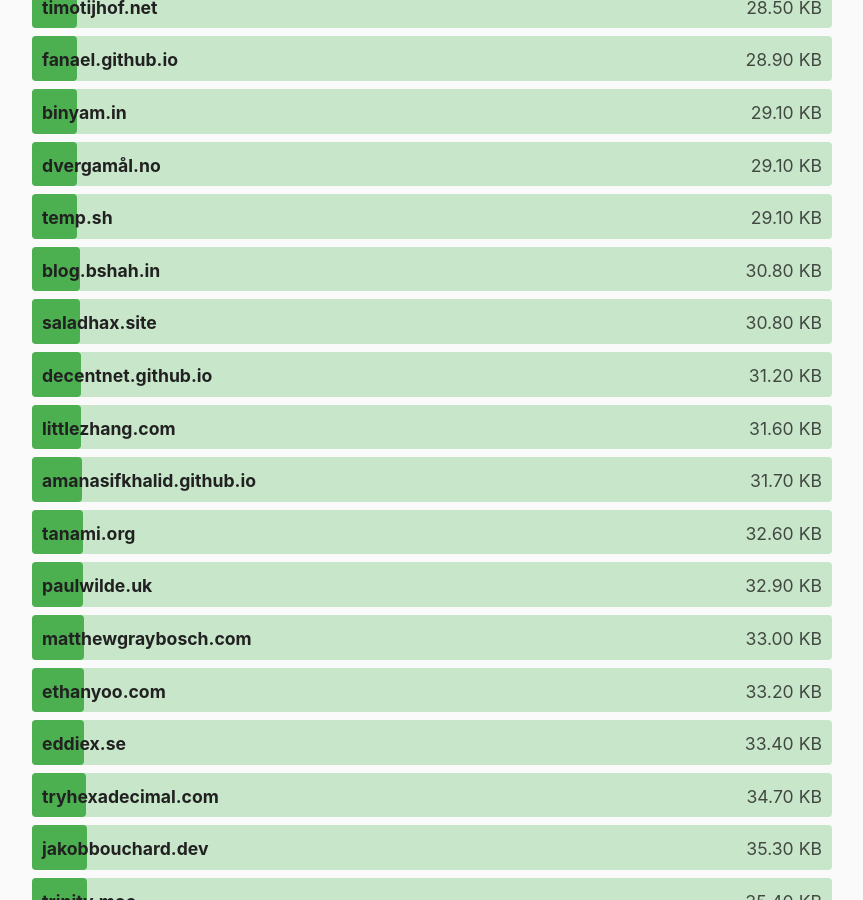
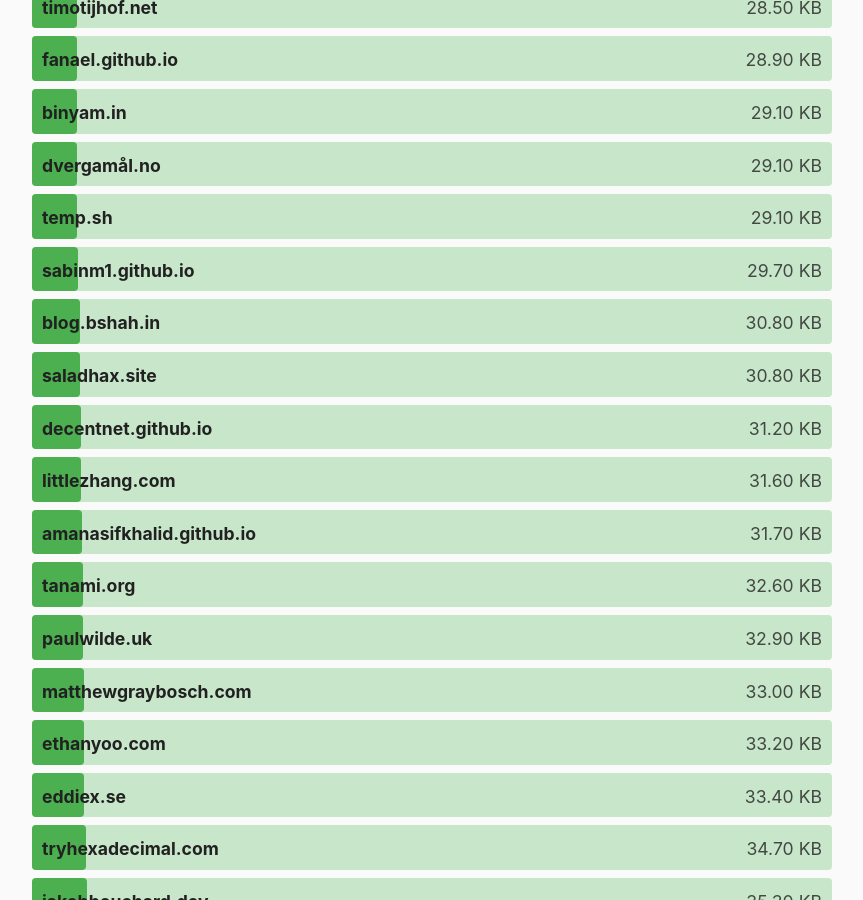
Before and after one commit to kevquirk/512kb.club, a Jekyll site: the page built from index.md, in a window 1280 px wide and 900 px high, scrolled down 6162 px. Shown: the whole window, without its empty margins (208-1071 px from the left). Built offline with Jekyll 4.4.1, drawn with Linux system fonts in a browser that asks for light colours.

Commit message:
Add sabinm1.github.io

```diff
--- a/_data/sites.yml
+++ b/_data/sites.yml
@@ -1183,6 +1183,11 @@
   size: 39.3
   last_checked: 2021-09-19
 
+- domain: sabinm1.github.io
+  url: https://sabinm1.github.io/
+  size: 29.7
+  last_checked: 2021-10-23
+
 - domain: sakrajda.eu
   url: https://sakrajda.eu/
   size: 231
```
